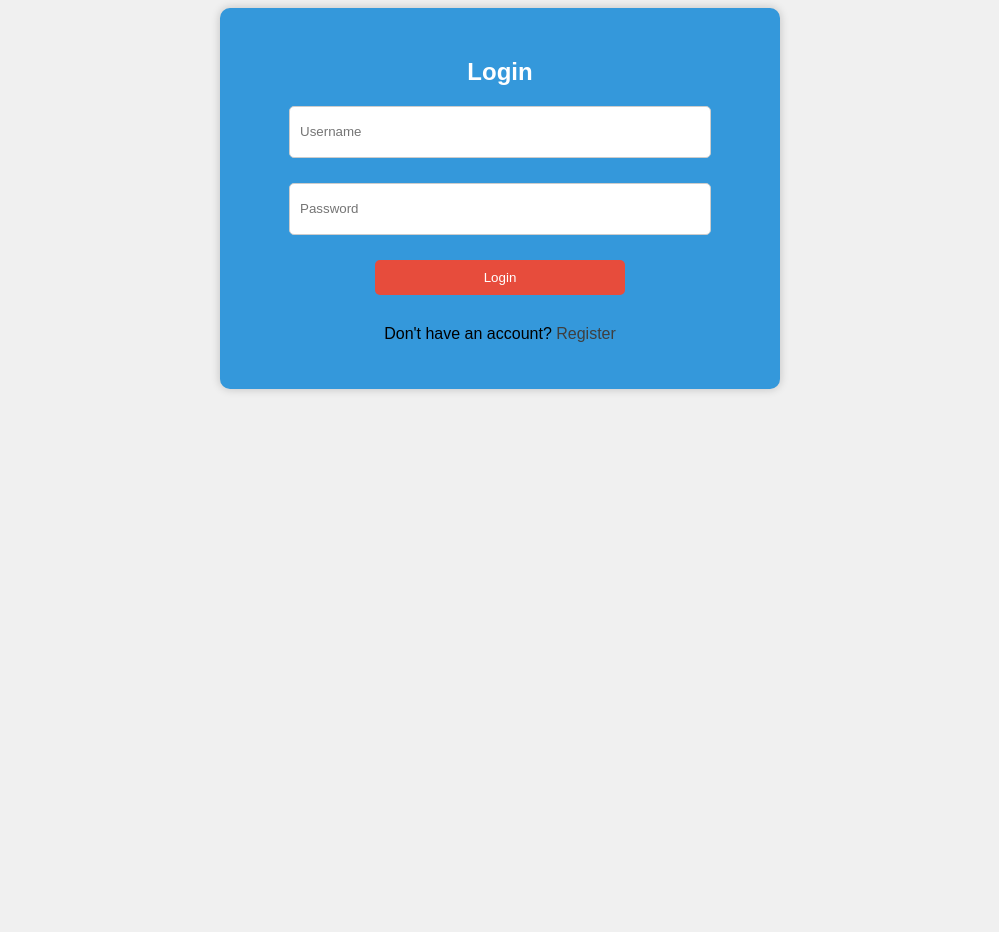
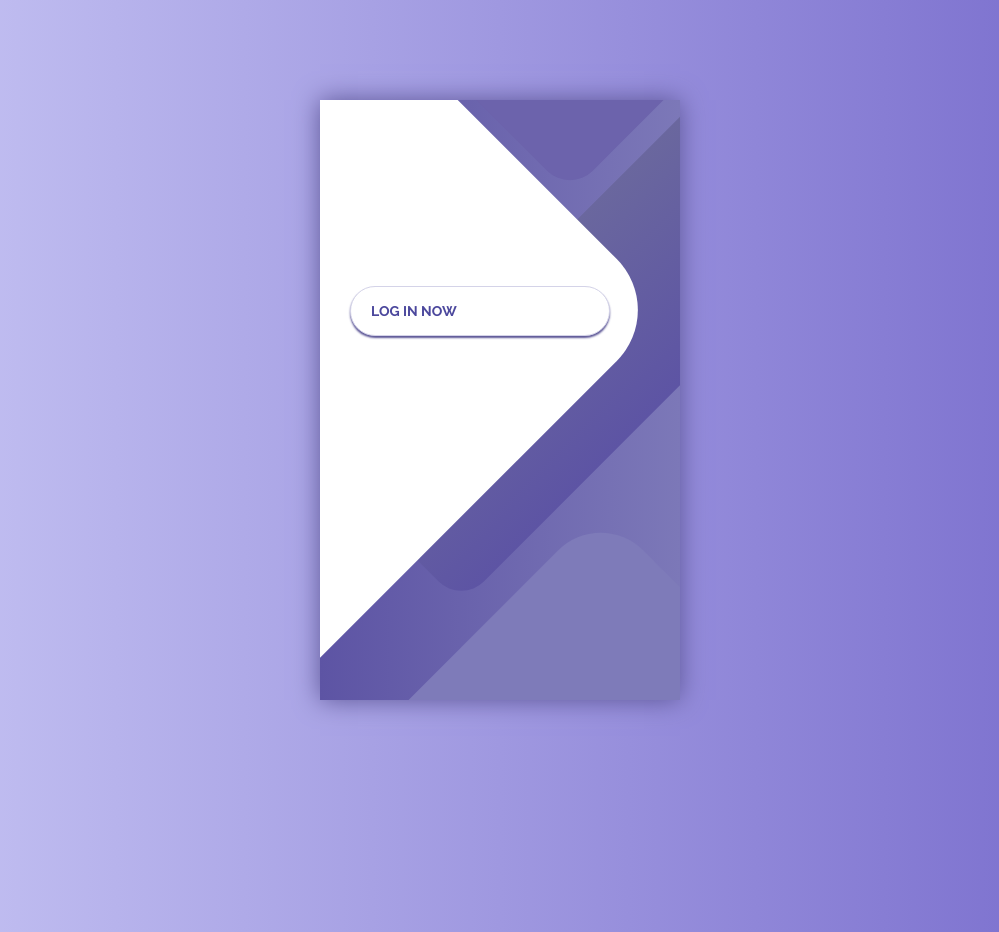
Before and after one commit to SantiBetancur/Cyber_Shop, a Django app: page / in a window 1280 px wide. Shown: the whole page, without its empty margins (140-1139 px from the left). Before the commit the page ends 392 px from the top, so only its background shows below. Run offline with Django 4.2, Linux system fonts and the light colour scheme.

Commit message:
Not working

```diff
--- a/Cyber_Shop_Project/urls.py
+++ b/Cyber_Shop_Project/urls.py
@@ -20,5 +20,6 @@
 
 urlpatterns = [
     path('admin/', admin.site.urls),
-    path('', include('MainPage.urls'))
+    path('', include('MainPage.urls')),
+    path('hub/',include('MainMenu.urls'))
 ]
--- /dev/null
+++ b/MainMenu/urls.py
@@ -0,0 +1,7 @@
+from django.urls import path, include
+from . import views
+
+urlpatterns = [
+    path('',views.Mindex),
+    path('branch/',include('StoreBranch.urls'))
+]
--- /dev/null
+++ b/MainPage/forms.py
@@ -0,0 +1,5 @@
+from django import forms
+
+class Login_form(forms.Form):
+    username = forms.TextInput(attrs={'class':'login_input','placeholder':'username/email','max_length':45})
+    password = forms.PasswordInput(attrs={'class':'login_input', 'placeholder':'password','max_length':8})
--- a/MainPage/templates/index.html
+++ b/MainPage/templates/index.html
@@ -1,74 +1,211 @@
 <!DOCTYPE html>
 <html>
 <head>
-  <title>Login</title>
+  <title>My HTML Page</title>
+</head>
 <style>
+    @import url('https://fonts.googleapis.com/css?family=Raleway:400,700');
+
+* {
+	box-sizing: border-box;
+	margin: 0;
+	padding: 0;
+	font-family: Raleway, sans-serif;
+}
+
 body {
-      background-color: #f0f0f0;
-      font-family: Arial, sans-serif;
+	background: linear-gradient(90deg, #C7C5F4, #776BCC);
+}
+
+.container {
+	display: flex;
+	align-items: center;
+	justify-content: center;
+	min-height: 100vh;
+}
+
+.screen {
+	background: linear-gradient(90deg, #5D54A4, #7C78B8);
+	position: relative;
+	height: 600px;
+	width: 360px;
+	box-shadow: 0px 0px 24px #5C5696;
+}
+
+.screen__content {
+	z-index: 1;
+	position: relative;
+	height: 100%;
+}
+
+.screen__background {
+	position: absolute;
+	top: 0;
+	left: 0;
+	right: 0;
+	bottom: 0;
+	z-index: 0;
+	-webkit-clip-path: inset(0 0 0 0);
+	clip-path: inset(0 0 0 0);
+}
+
+.screen__background__shape {
+	transform: rotate(45deg);
+	position: absolute;
+}
+
+.screen__background__shape1 {
+	height: 520px;
+	width: 520px;
+	background: #FFF;
+	top: -50px;
+	right: 120px;
+	border-radius: 0 72px 0 0;
+}
+
+.screen__background__shape2 {
+	height: 220px;
+	width: 220px;
+	background: #6C63AC;
+	top: -172px;
+	right: 0;
+	border-radius: 32px;
+}
+
+.screen__background__shape3 {
+	height: 540px;
+	width: 190px;
+	background: linear-gradient(270deg, #5D54A4, #6A679E);
+	top: -24px;
+	right: 0;
+	border-radius: 32px;
+}
+
+.screen__background__shape4 {
+	height: 400px;
+	width: 200px;
+	background: #7E7BB9;
+	top: 420px;
+	right: 50px;
+	border-radius: 60px;
+}
+
+.login {
+	width: 320px;
+	padding: 30px;
+	padding-top: 156px;
+}
+
+.login__field {
+	padding: 20px 0px;
+	position: relative;
+}
+
+.login__icon {
+	position: absolute;
+	top: 30px;
+	color: #7875B5;
+}
+
+.login__input {
+	border: none;
+	border-bottom: 2px solid #D1D1D4;
+	background: none;
+	padding: 10px;
+	padding-left: 24px;
+	font-weight: 700;
+	width: 75%;
+	transition: .2s;
+}
+
+.login__input:active,
+.login__input:focus,
+.login__input:hover {
+	outline: none;
+	border-bottom-color: #6A679E;
+}
+
+.login__submit {
+	background: #fff;
+	font-size: 14px;
+	margin-top: 30px;
+	padding: 16px 20px;
+	border-radius: 26px;
+	border: 1px solid #D4D3E8;
+	text-transform: uppercase;
+	font-weight: 700;
+	display: flex;
+	align-items: center;
+	width: 100%;
+	color: #4C489D;
+	box-shadow: 0px 2px 2px #5C5696;
+	cursor: pointer;
+	transition: .2s;
+}
+
+.login__submit:active,
+.login__submit:focus,
+.login__submit:hover {
+	border-color: #6A679E;
+	outline: none;
+}
+
+.button__icon {
+	font-size: 24px;
+	margin-left: auto;
+	color: #7875B5;
+}
+
+.social-login {
+	position: absolute;
+	height: 140px;
+	width: 160px;
 	text-align: center;
+	bottom: 0px;
+	right: 0px;
+	color: #fff;
+}
+
+.social-icons {
+	display: flex;
+	align-items: center;
 	justify-content: center;
 }
 
-    .login-container {
-      background-color: #3498db;
-      border-radius: 10px;
-      max-width: 500px;
-      justify-content: center;
-      align-items: center;
-      margin: 0 auto;
-      padding: 30px;
-      box-shadow: 0 0 10px rgba(0, 0, 0, 0.2);
+.social-login__icon {
+	padding: 20px 10px;
+	color: #fff;
+	text-decoration: none;
+	text-shadow: 0px 0px 8px #7875B5;
 }
 
-    .login-container h2 {
-      color: #fff;
-    }
-
-    .login-form {
-      margin-top: 20px;
-      justify-content: center;
-    }
-
-    .login-form input {
-      width: 80%;
-      height: 30px;
-      padding: 10px;
-      margin-bottom: 25px;
-      border: 1px solid #ccc;
-      border-radius: 5px;
-    }
-
-    .login-form button {
-      width: 50%;
-      background-color: #e74c3c;
-      color: #fff;
-      border: none;
-      padding: 10px;
-      border-radius: 5px;
-      cursor: pointer;
-    }
-
-    .register-link {
-      margin-top: 30px;
-    }
-
-    .register-link a {
-      text-decoration: none;
-      color:#3f3f3f;
+.social-login__icon:hover {
+	transform: scale(1.5);
 }
 </style>
-</head>
 <body>
-  <div class="login-container">
-    <h2>Login</h2>
-    <form class="login-form">
-      <input type="text" placeholder="Username" name="username" required>
-      <input type="password" placeholder="Password" name="password" required>
-      <button type="submit">Login</button>
+  <!-- Your HTML content goes here -->
+
+  <div class="container">
+	<div class="screen">
+		<div class="screen__content">
+			<form class="login" action="">
+
+				{{form}}
+
+				<button class="button login__submit">
+					<span class="button__text">Log In Now</span>
+					<i class="button__icon fas fa-chevron-right"></i>
+				</button>
 			</form>
-    <div class="register-link">
-      <p>Don't have an account? <a href="#">Register</a></p>
+
+		</div>
+		<div class="screen__background">
+			<span class="screen__background__shape screen__background__shape4"></span>
+			<span class="screen__background__shape screen__background__shape3"></span>
+			<span class="screen__background__shape screen__background__shape2"></span>
+			<span class="screen__background__shape screen__background__shape1"></span>
+		</div>
 	</div>
 </div>
 </body>
--- a/MainPage/views.py
+++ b/MainPage/views.py
@@ -2,14 +2,15 @@
 from django.http import HttpResponse, JsonResponse
 from .models import login_users
 from django.shortcuts import render
+from .forms import Login_form
 
 # Create your views here.
 #def hello(request):
 #   return HttpResponse("<h1>Hello World</h1>")
 
 def index(request):
-    title = "Login"
-    return render(request, 'index.html', {'title': title})
+
+    return render(request, 'index.html', {'form': Login_form})
 
 '''def hello(request, username):
     return HttpResponse("<h1>Hello %s </h1>" % username)
--- /dev/null
+++ b/StoreBranch/urls.py
@@ -0,0 +1,12 @@
+from django.contrib import admin
+from django.urls import path
+from StoreBranch import views
+
+urlpatterns = [
+    path('admin/',admin.site.urls),
+    path('branch',views.branch),
+    path('show/',views.show),
+    path('edit/<int:id>',views.edit),
+    path('update/<int:id>',views.update),
+    path('destroy/<int:id>',views.destroy)
+]
```
Also changed, not shown: MainMenu/templates/mindex.html (added, +139 -0 lines), MainMenu/templates/style.css (added, +88 -0 lines), MainMenu/views.py (+8 -0 lines), StoreBranch/forms.py (added, +7 -0 lines), StoreBranch/static/css/style.css (added, +14 -0 lines), StoreBranch/templates/edit.html (added, +53 -0 lines), StoreBranch/templates/hub.html (added, +53 -0 lines), StoreBranch/views.py (+37 -1 lines), StoreBranch/migrations/0002.py (renamed from StoreBranch/migrations/0002_rename_dirección_branch_address.py), StoreBranch/templates/show.html (added). Lines whose indentation alone changed are shown as unchanged.
